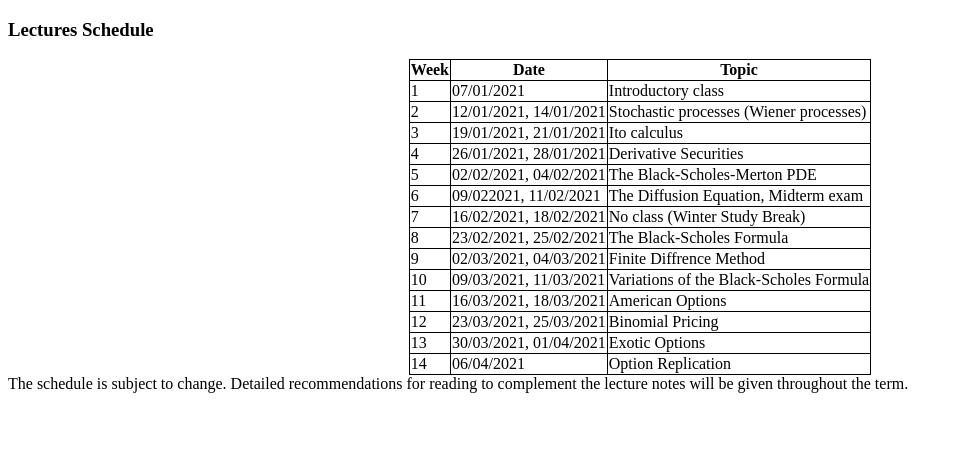
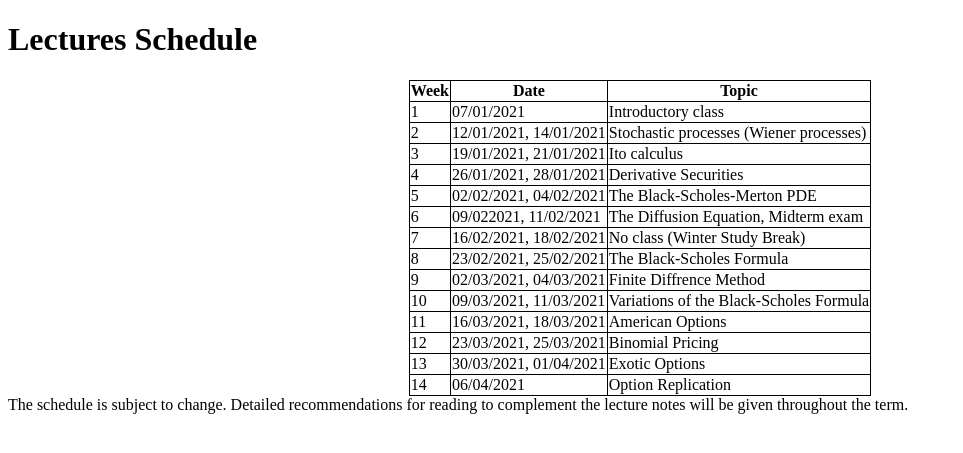
Before and after one commit to MathBioInfo/amjadkhan, a Jekyll site: the page Teaching/financialmath2021/Lectures/index.html, which Jekyll copies as it is, in a window 1280 px wide. Shown: the top 453 px of the page, without its empty margins (0-963 px from the left). Built offline with Jekyll 4.4.1, drawn with Linux system fonts in a browser that asks for light colours.

Commit message:
Update index.html

```diff
--- a/Teaching/financialmath2021/Lectures/index.html
+++ b/Teaching/financialmath2021/Lectures/index.html
@@ -3,6 +3,10 @@
 <head>
 <meta name="viewport" content="width=device-width, initial-scale=1">
 <style>
+	<style>
+h1 {text-align: center;}
+p {text-align: center;}
+div {text-align: center;}
 table, th, td {
   border: 1px solid black;
   border-collapse: collapse;
@@ -15,7 +19,7 @@
 </style>
 </head>
 <table class="center">
-	<h3>Lectures Schedule<h3>
+	<h1>Lectures Schedule<h1>
   <tr>
     <th>Week</th>
     <th>Date</th>
```
